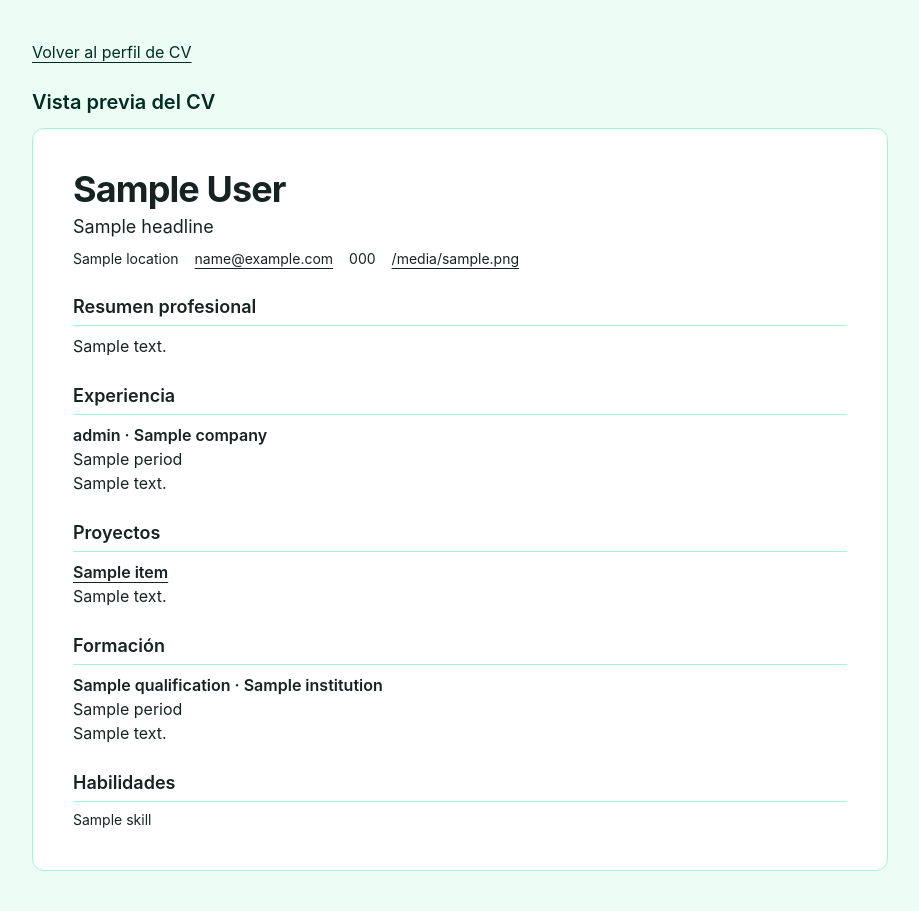
After one commit to yoerguille/JobPilot, a Django app: template offers/templates/offers/cv_preview.html in a window 1280 px wide. The commit adds this page. Shown: the whole page, without its empty margins (180-1099 px from the left). Run offline with Django 5.2, Linux system fonts and the light colour scheme; the template is opened without the code that fills it: most values are stand-ins (such as "Sample title", 1, 10 or a date in 2020).

Commit message:
Add a preview for the saved CV profile

```diff
--- a/jobpilot/urls.py
+++ b/jobpilot/urls.py
@@ -1,11 +1,12 @@
 from django.urls import path
 
-from offers.cv import cv_profile
+from offers.cv import cv_preview, cv_profile
 from offers.views import application_detail, application_list, mark_application, search
 
 urlpatterns = [
     path("", search, name="search"),
     path("perfil-cv/", cv_profile, name="cv_profile"),
+    path("perfil-cv/vista-previa/", cv_preview, name="cv_preview"),
     path("candidaturas/", application_list, name="application_list"),
     path("candidaturas/marcar/<str:posting>/", mark_application, name="mark_application"),
     path("candidaturas/<int:pk>/", application_detail, name="application_detail"),
--- /dev/null
+++ b/offers/templates/offers/cv_preview.html
@@ -0,0 +1,77 @@
+{% load static %}<!doctype html>
+<html lang="es">
+<head>
+  <meta charset="utf-8">
+  <meta name="viewport" content="width=device-width, initial-scale=1">
+  <title>JobPilot · Vista previa del CV</title>
+  <link rel="stylesheet" href="{% static 'offers/jobpilot.css' %}">
+</head>
+<body class="min-h-screen bg-emerald-50 font-sans text-emerald-950">
+  <main class="mx-auto max-w-4xl px-5 py-10">
+    <a href="{% url 'cv_profile' %}" class="underline underline-offset-4">Volver al perfil de CV</a>
+    <h1 class="mt-6 text-xl font-semibold">Vista previa del CV</h1>
+    {% if profile %}
+      <article class="cv-sheet mt-3">
+        <header>
+          <h2>{{ profile.full_name }}</h2>
+          {% if profile.headline %}<p class="cv-headline">{{ profile.headline }}</p>{% endif %}
+          {% if profile.location or profile.email or profile.phone or profile.portfolio_url %}
+            <ul class="cv-contact">
+              {% if profile.location %}<li>{{ profile.location }}</li>{% endif %}
+              {% if profile.email %}<li><a href="mailto:{{ profile.email }}">{{ profile.email }}</a></li>{% endif %}
+              {% if profile.phone %}<li>{{ profile.phone }}</li>{% endif %}
+              {% if profile.portfolio_url %}<li><a href="{{ profile.portfolio_url }}">{{ profile.portfolio_url }}</a></li>{% endif %}
+            </ul>
+          {% endif %}
+        </header>
+        {% if profile.summary %}
+          <section><h3>Resumen profesional</h3><p class="cv-description">{{ profile.summary }}</p></section>
+        {% endif %}
+        {% if experience %}
+          <section>
+            <h3>Experiencia</h3>
+            {% for item in experience %}
+              <div class="cv-entry">
+                <h4>{{ item.role }} · {{ item.company }}</h4>
+                {% if item.period %}<p>{{ item.period }}</p>{% endif %}
+                {% if item.description %}<p class="cv-description">{{ item.description }}</p>{% endif %}
+              </div>
+            {% endfor %}
+          </section>
+        {% endif %}
+        {% if projects %}
+          <section>
+            <h3>Proyectos</h3>
+            {% for item in projects %}
+              <div class="cv-entry">
+                <h4>{% if item.url %}<a href="{{ item.url }}">{{ item.name }}</a>{% else %}{{ item.name }}{% endif %}</h4>
+                {% if item.description %}<p class="cv-description">{{ item.description }}</p>{% endif %}
+              </div>
+            {% endfor %}
+          </section>
+        {% endif %}
+        {% if education %}
+          <section>
+            <h3>Formación</h3>
+            {% for item in education %}
+              <div class="cv-entry">
+                <h4>{{ item.qualification }} · {{ item.institution }}</h4>
+                {% if item.period %}<p>{{ item.period }}</p>{% endif %}
+                {% if item.description %}<p class="cv-description">{{ item.description }}</p>{% endif %}
+              </div>
+            {% endfor %}
+          </section>
+        {% endif %}
+        {% if skills %}
+          <section>
+            <h3>Habilidades</h3>
+            <ul class="cv-contact">{% for skill in skills %}<li>{{ skill }}</li>{% endfor %}</ul>
+          </section>
+        {% endif %}
+      </article>
+    {% else %}
+      <p class="mt-3">Guarda tu perfil de CV para ver la vista previa.</p>
+    {% endif %}
+  </main>
+</body>
+</html>
--- a/offers/templates/offers/cv_profile.html
+++ b/offers/templates/offers/cv_profile.html
@@ -10,6 +10,7 @@
   <main class="mx-auto max-w-4xl px-5 py-10">
     <a href="{% url 'search' %}" class="underline underline-offset-4">Volver a la búsqueda</a>
     <h1 class="mt-6 text-4xl font-bold tracking-tight">Perfil de CV</h1>
+    {% if has_profile %}<p class="mt-2"><a href="{% url 'cv_preview' %}" class="font-semibold underline underline-offset-4">Ver vista previa del CV</a></p>{% endif %}
     {% if saved %}<p class="mt-2 font-semibold" role="status">Perfil guardado.</p>{% endif %}
     <form method="post" class="criteria-form mt-6 space-y-4">
       {% csrf_token %}
```
Also changed, not shown: assets/jobpilot.css (+42 -0 lines), offers/cv.py (+19 -2 lines), offers/tests.py (+16 -0 lines), CHANGELOG.md, README.md, offers/static/offers/jobpilot.css.
